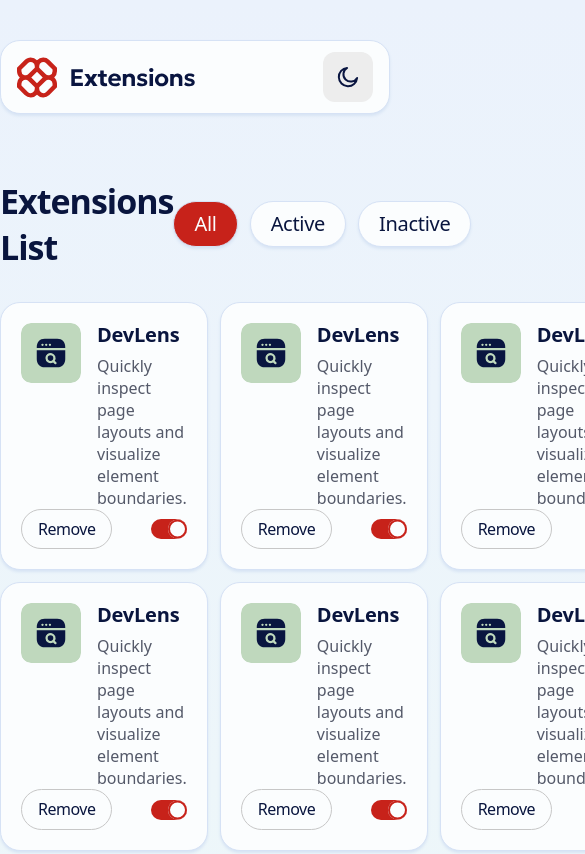
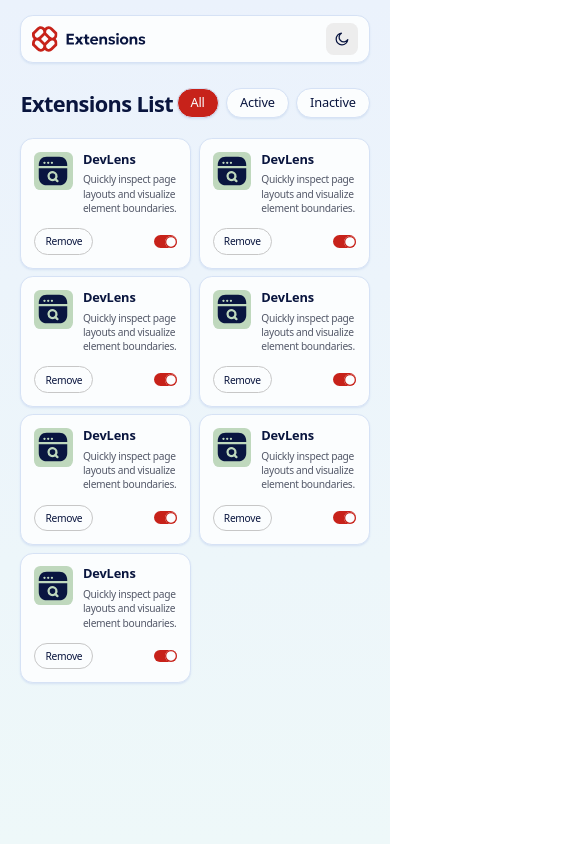
Before and after one commit to hector1234567/fm-browser-extension-manager-ui, a website: page index.html in a window 390 px wide. Shown: the top 854 px of the page, 585 px wide, since content can reach past the window. Drawn offline with Linux system fonts and the light colour scheme; a web font is replaced by a local one.

Commit message:
Responsive

```diff
--- a/sass/base/base.scss
+++ b/sass/base/base.scss
@@ -1,3 +1,6 @@
+$Tablet: 826px;
+$Mobile: 375px;
+
 *,
 *::after,
 *::before {
@@ -8,6 +11,34 @@
 
 html {
   font-size: 62.5%;
+
+  @media (max-width: 768px) {
+    font-size: 55%;
+  }
+
+  @media (max-width: 654px) {
+    font-size: 45%;
+  }
+
+  @media (max-width: 518px) {
+    font-size: 40%;
+  }
+
+  @media (max-width: $Mobile) {
+    font-size: 62.5%;
+  }
+
+  @media (max-width: 329px) {
+    font-size: 55%;
+  }
+
+  @media (max-width: 290px) {
+    font-size: 45%;
+  }
+
+  @media (max-width: 235px) {
+    font-size: 40%;
+  }
 }
 
 body {
@@ -26,4 +57,12 @@ body {
   width: 100%;
   max-width: 117rem;
   margin: 4rem;
+
+  @media (max-width: $Tablet) {
+    margin: 2.4rem 3.2rem;
+  }
+
+  @media (max-width: $Mobile) {
+    margin: 2rem 1.6rem;
+  }
 }
--- a/sass/components/extension.scss
+++ b/sass/components/extension.scss
@@ -13,6 +13,7 @@
   &__content {
     display: flex;
     gap: 1.6rem;
+    margin-bottom: 2rem;
   }
 
   &__icon {
@@ -34,6 +35,11 @@
       letter-spacing: -0.02rem;
       color: $Neutral-900;
       margin-bottom: 0.8rem;
+    }
+
+    p {
+      line-height: 140%;
+      letter-spacing: -0.05rem;
     }
   }
 
--- a/sass/layout/extension-list.scss
+++ b/sass/layout/extension-list.scss
@@ -3,4 +3,12 @@
   grid-template-columns: repeat(3, 1fr);
   column-gap: 1.2rem;
   row-gap: 1.2rem;
+
+  @media (max-width: 1091px) {
+    grid-template-columns: repeat(2, 1fr);
+  }
+
+  @media (max-width: $Mobile) {
+    grid-template-columns: 1fr;
+  }
 }
--- a/sass/layout/header.scss
+++ b/sass/layout/header.scss
@@ -11,6 +11,10 @@
   justify-content: space-between;
   align-items: center;
   box-shadow: $Shadow;
+
+  @media (max-width: $Tablet) {
+    margin-bottom: 4rem;
+  }
 
   &__logo {
     display: flex;
--- a/sass/layout/navbar.scss
+++ b/sass/layout/navbar.scss
@@ -3,6 +3,11 @@
   justify-content: space-between;
   align-items: center;
   margin-bottom: 3.2rem;
+
+  @media (max-width: $Mobile) {
+    flex-direction: column;
+    gap: 2.4rem;
+  }
 
   &__heading {
     color: $Neutral-900;
```
Also changed, not shown: css/style.css, 1 other file.
